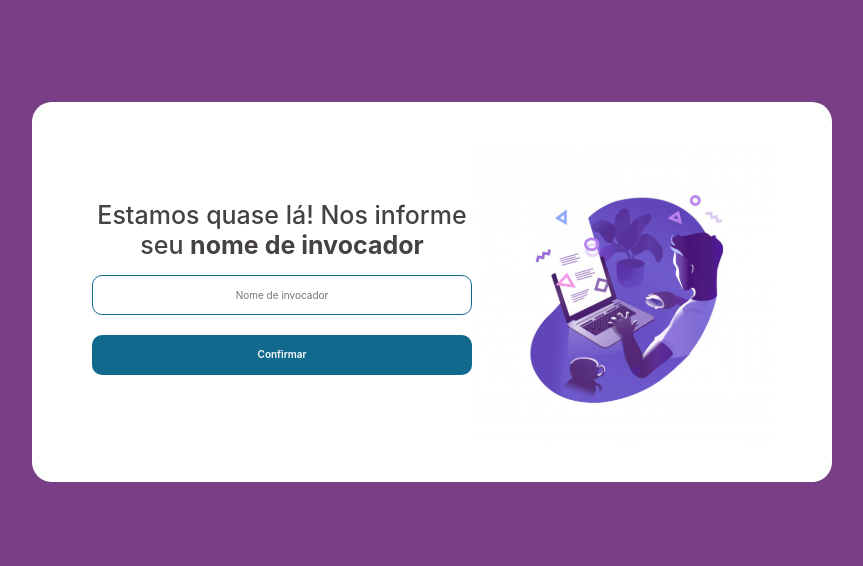
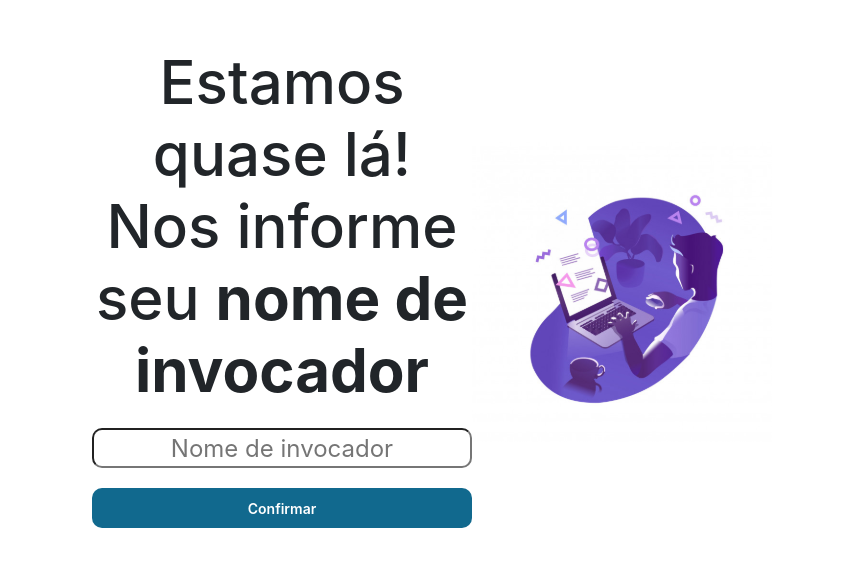
Before and after one commit to gabrielhirakawa/bardogg-front, a Next.js app: page /summoner/1 in a window 1280 px wide. Shown: the part 108-674 px from the top of the page, without its empty margins (208-1071 px from the left). Built offline with nearby package versions, Linux system fonts and the light colour scheme.

Commit message:
test emotion

```diff
--- a/package.json
+++ b/package.json
@@ -14,6 +14,8 @@
     "generate": "yarn plop --plopfile ./generators/plopfile.js"
   },
   "dependencies": {
+    "@emotion/react": "^11.1.5",
+    "@emotion/styled": "^11.1.5",
     "axios": "^0.21.1",
     "bootstrap": "^4.6.0",
     "next": "10.0.3",
--- a/src/components/Button/styles.tsx
+++ b/src/components/Button/styles.tsx
@@ -1,4 +1,5 @@
-import styled from 'styled-components'
+// import styled from 'styled-components'
+import styled from '@emotion/styled'
 import { Props } from './index'
 
 export const Wrapper = styled.button<Props>`
@@ -10,5 +11,6 @@ export const Wrapper = styled.button<Props>`
   cursor: pointer;
   margin: 10px 0;
   width: ${(props) => (props.width ? props.width : '100%')};
+  font-size: 14px;
   font-weight: 600;
 `
--- a/src/pages/_app.tsx
+++ b/src/pages/_app.tsx
@@ -1,9 +1,11 @@
 import { AppProps } from 'next/app'
 import Head from 'next/head'
-import { ThemeProvider } from 'styled-components'
 import { theme } from '../styles/theme'
 import '../styles/facebook.css'
-import GlobalStyles from 'styles/global'
+import { globalStyles } from '../styles/emotion'
+import { ThemeProvider } from '@emotion/react'
+// import GlobalStyles from 'styles/global'
+// import { ThemeProvider } from 'styled-components'
 
 function MyApp({ Component, pageProps }: AppProps) {
   return (
@@ -31,7 +33,8 @@ function MyApp({ Component, pageProps }: AppProps) {
         />
       </Head>
       <ThemeProvider theme={theme}>
-        <GlobalStyles />
+        {/* <GlobalStyles /> */}
+        {globalStyles}
         <Component {...pageProps} />
       </ThemeProvider>
     </>
--- /dev/null
+++ b/src/styles/emotion.tsx
@@ -0,0 +1,39 @@
+import { css, Global } from '@emotion/react'
+import styled from '@emotion/styled'
+
+export const globalStyles = (
+  <>
+    <Global
+      styles={css`
+        * {
+          margin: 0;
+          padding: 0;
+          box-sizing: border-box;
+        }
+      `}
+    />
+    <Global
+      styles={css`
+        html,
+        body {
+          margin: 0;
+          background: #fff;
+          height: 100%;
+          font-family: -apple-system, 'Montserrat', 'Segoe UI', Roboto, Oxygen,
+            Ubuntu, Cantarell, 'Open Sans', 'Helvetica Neue', sans-serif;
+          font-size: 24px;
+        }
+      `}
+    />
+
+    <Global
+      styles={css`
+        html,
+        body,
+        #__next {
+          height: 100%;
+        }
+      `}
+    />
+  </>
+)
--- a/src/styles/facebook.css
+++ b/src/styles/facebook.css
@@ -8,4 +8,5 @@
   margin: 10px;
   width: 250px;
   font-weight: 600;
+  font-size: 14px;
 }
--- a/src/styles/theme.ts
+++ b/src/styles/theme.ts
@@ -6,5 +6,15 @@ export const theme = {
   green: '#2BD67B',
   red: '#D7385E',
   yellow: '#EDC988',
-  h1: '36px'
+  h1: '36px',
+  colors: {
+    black: '#454241',
+    purple: '#793f86',
+    white: '#fff',
+    blue: '#11698E',
+    green: '#2BD67B',
+    red: '#D7385E',
+    yellow: '#EDC988',
+    h1: '36px'
+  }
 }
--- a/tsconfig.json
+++ b/tsconfig.json
@@ -17,7 +17,8 @@
     "moduleResolution": "node",
     "resolveJsonModule": true,
     "isolatedModules": true,
-    "jsx": "preserve"
+    "jsx": "preserve",
+    "jsxImportSource": "@emotion/react"
   },
   "include": [
     "next-env.d.ts",
```
Also changed, not shown: emotion.d.ts (added, +14 -0 lines), src/components/Login/styles.ts (+15 -1 lines), .babelrc, next-env.d.ts, 1 other file (tests, documents, lock files or other folders).
